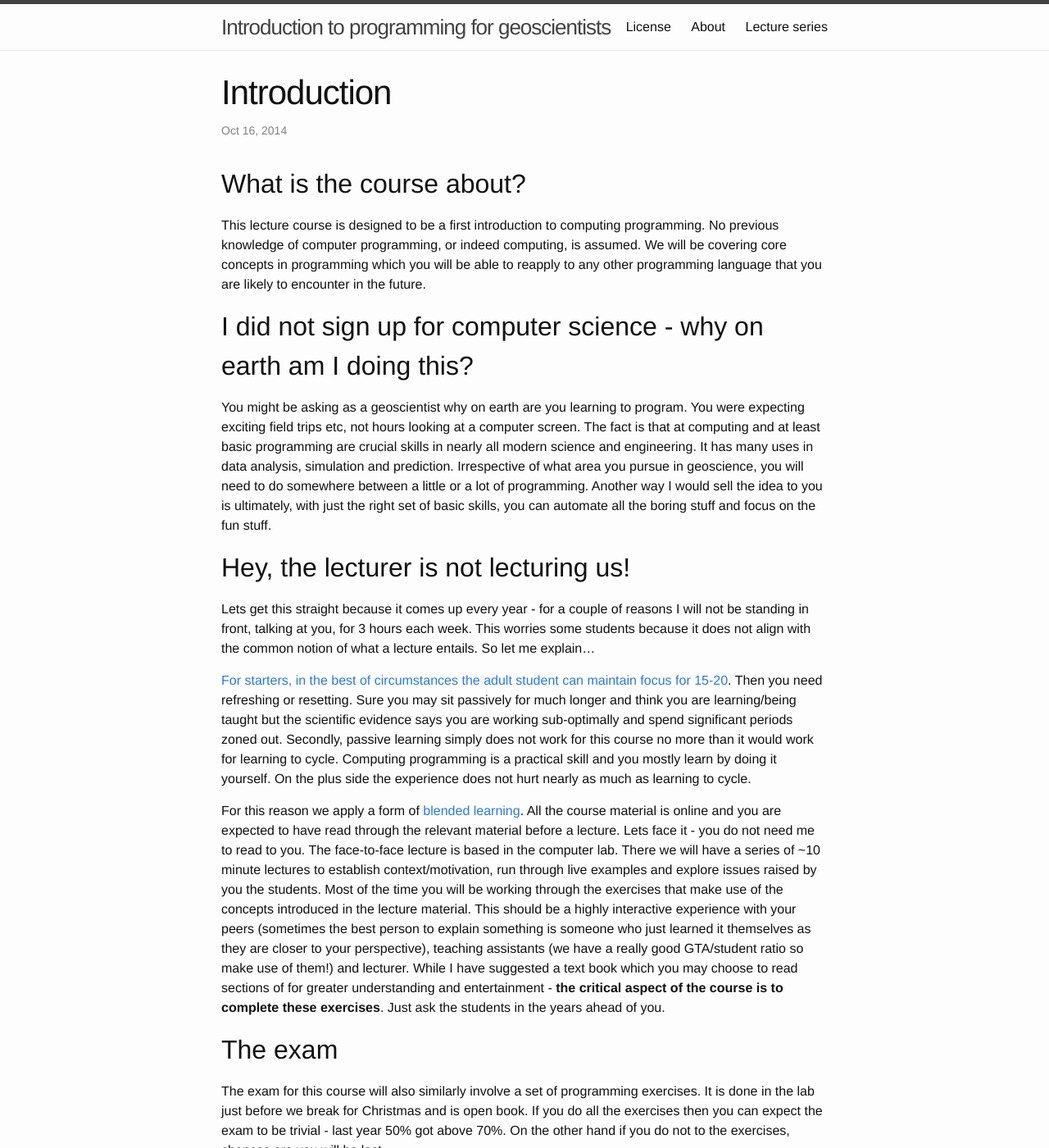
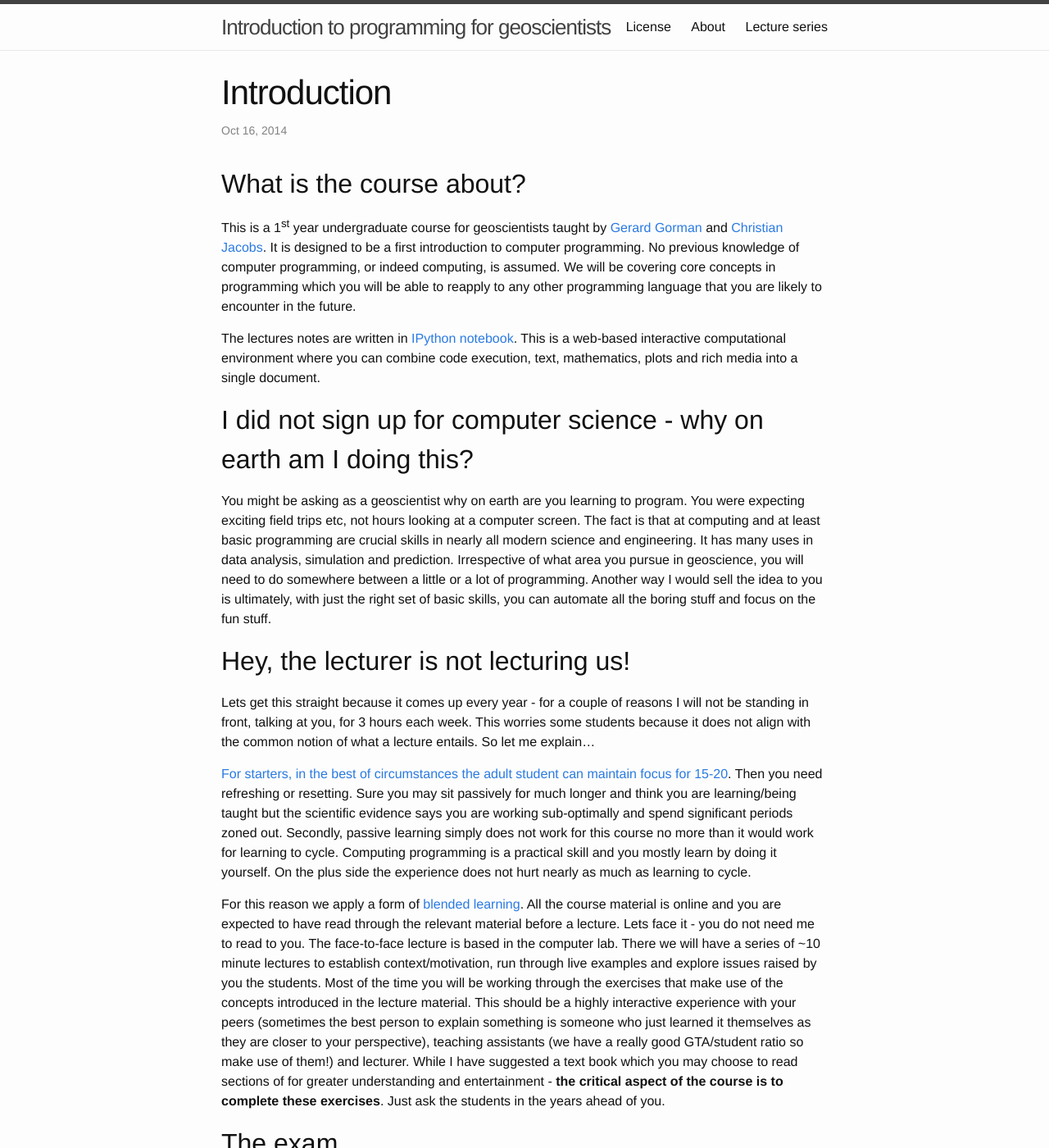
Before and after one commit to ggorman/Introduction-to-programming-for-geoscientists, a Jekyll site: the page built from _posts/2014-10-16-Introduction.markdown, in a window 1280 px wide and 1400 px high. Shown: the whole window at 82% size. Built offline with Jekyll 4.4.1, drawn with Linux system fonts in a browser that asks for light colours; some of the changed text lies outside the part shown.

Commit message:
* Changed the list of advantages to a bullet point list. * "computing programming" -> "computer programming" * Added names and links to PWPs.

```diff
--- a/_posts/2014-10-16-Introduction.markdown
+++ b/_posts/2014-10-16-Introduction.markdown
@@ -7,11 +7,13 @@
 
 ## What is the course about?
 
-This lecture course is designed to be a first introduction to
-computing programming. No previous knowledge of computer programming,
-or indeed computing, is assumed. We will be covering core concepts in
-programming which you will be able to reapply to any other programming
-language that you are likely to encounter in the future.
+This is a 1<sup>st</sup> year undergraduate course for geoscientists taught by [Gerard Gorman](http://www.imperial.ac.uk/people/g.gorman) and [Christian Jacobs](http://www.imperial.ac.uk/people/c.jacobs10).
+It is designed to be a first introduction to computer programming.
+No previous knowledge of computer programming, or indeed computing, is assumed.
+We will be covering core concepts in programming which you will be able to reapply
+to any other programming language that you are likely to encounter in the future.
+
+The lectures notes are written in [IPython notebook](http://ipython.org/notebook.html). This is a web-based interactive computational environment where you can combine code execution, text, mathematics, plots and rich media into a single document.
 
 ## I did not sign up for computer science - why on earth am I doing this?
 
@@ -73,11 +75,11 @@
 
 ## Why Python? Why not [insert whatever language] instead?
 
-Python is a modern, general-purpose, object-oriented, high-level programming language. It is widely used in science and engineering and overall has a significant share of the programming market share (see [TIOBE](http://www.tiobe.com/index.php/content/paperinfo/tpci/index.html)). It is also one of the [most popular introductary teaching languages](http://cacm.acm.org/blogs/blog-cacm/176450-python-is-now-the-most-popular-introductory-teaching-language-at-top-us-universities/fulltext)
+Python is a modern, general-purpose, high-level programming language. It is widely used in science and engineering and overall has a significant share of the programming market share (see [TIOBE](http://www.tiobe.com/index.php/content/paperinfo/tpci/index.html)). It is also one of the [most popular introductary teaching languages](http://cacm.acm.org/blogs/blog-cacm/176450-python-is-now-the-most-popular-introductory-teaching-language-at-top-us-universities/fulltext). It's advantages are:
 
-	Simplicity: It is easy to read and easy to learn.
-    Expressive: Fewer lines of code, fewer bugs and easy to maintain.
-    Powerful: Python is not a language you grow out of. It can also be used for large projects, Big Data, High Performance Computing applications, etc.
+* Simplicity: It is easy to read and easy to learn.
+* Expressive: Fewer lines of code, fewer bugs and easy to maintain.
+* Powerful: Python is not a language you grow out of. It can also be used for large projects, Big Data, High Performance Computing applications, etc.
 
 ## Course material
 
```
Also changed, not shown: about.md (+1 -1 lines).
